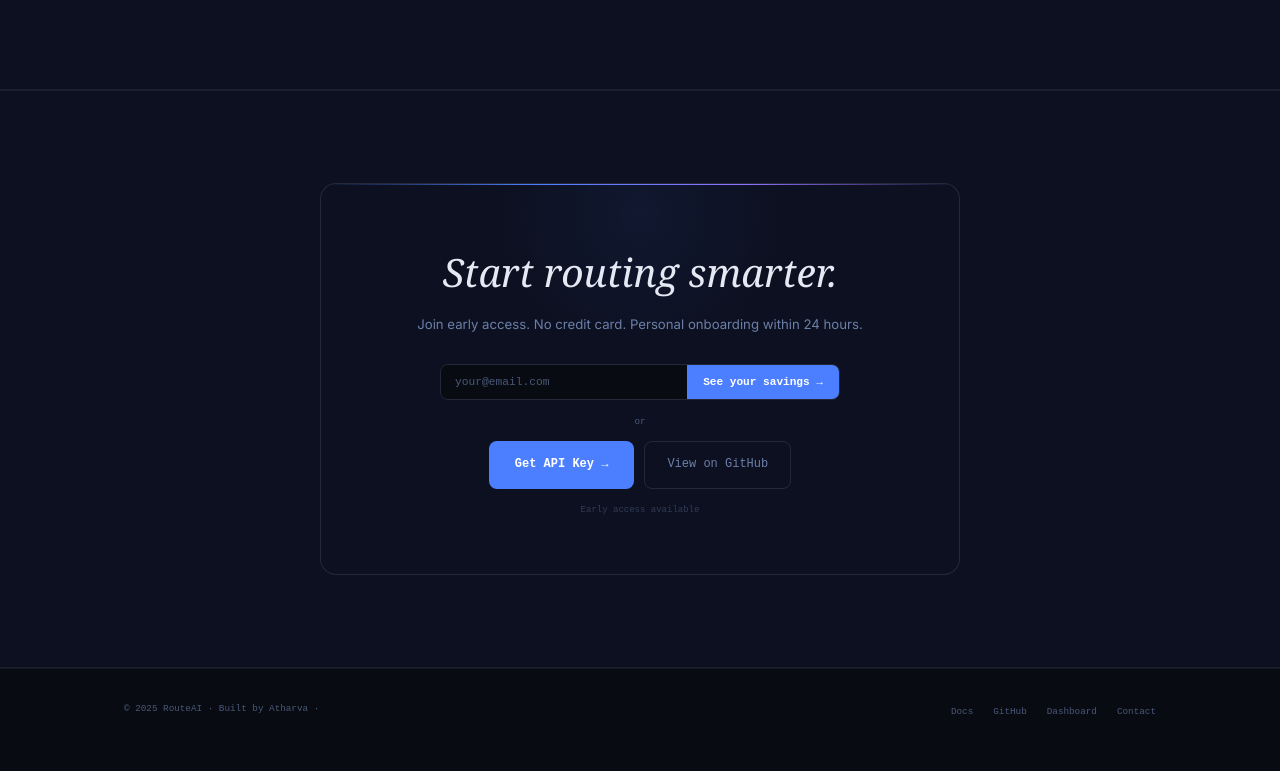
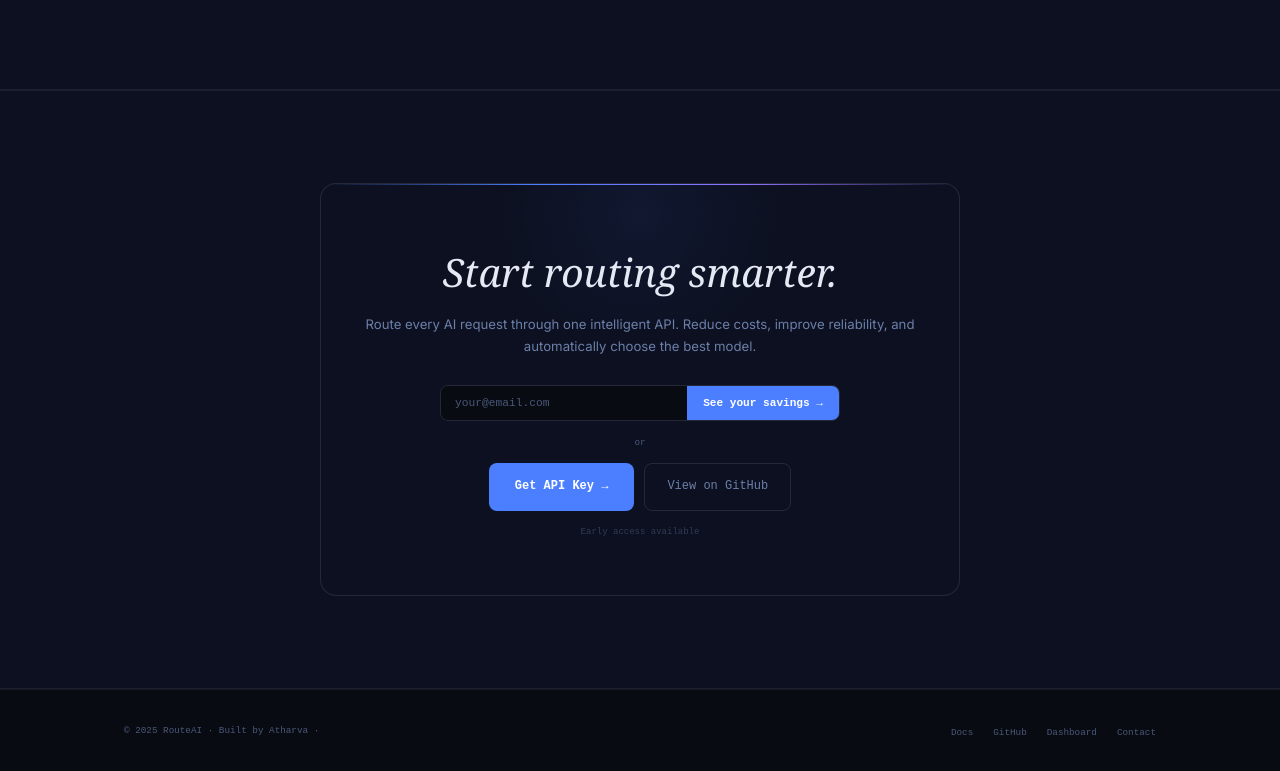
Before and after one commit to AtharvaJoshi8216/RouteAI, a website: page public/index.html in a window 1280 px wide. Shown: the part 7076-7847 px from the top of the page. Before the commit the page ends 7825 px from the top, so only its background shows below. Drawn offline with nearby package versions, Linux system fonts and the light colour scheme.

Commit message:
Launch RouteAI

```diff
--- a/public/index.html
+++ b/public/index.html
@@ -1863,7 +1863,8 @@ curl -X POST \
   <div class="w">
     <div class="cta-box reveal">
       <h2 class="cta-h">Start routing smarter.</h2>
-      <p class="cta-s">Join early access. No credit card. Personal onboarding within 24 hours.</p>
+      <p class="cta-s">Route every AI request through one intelligent API.
+      Reduce costs, improve reliability, and automatically choose the best model.</p>
       <div class="wl">
         <input type="email" id="wl-e" placeholder="your@email.com"/>
         <button onclick="joinWL()">See your savings →</button>
```
